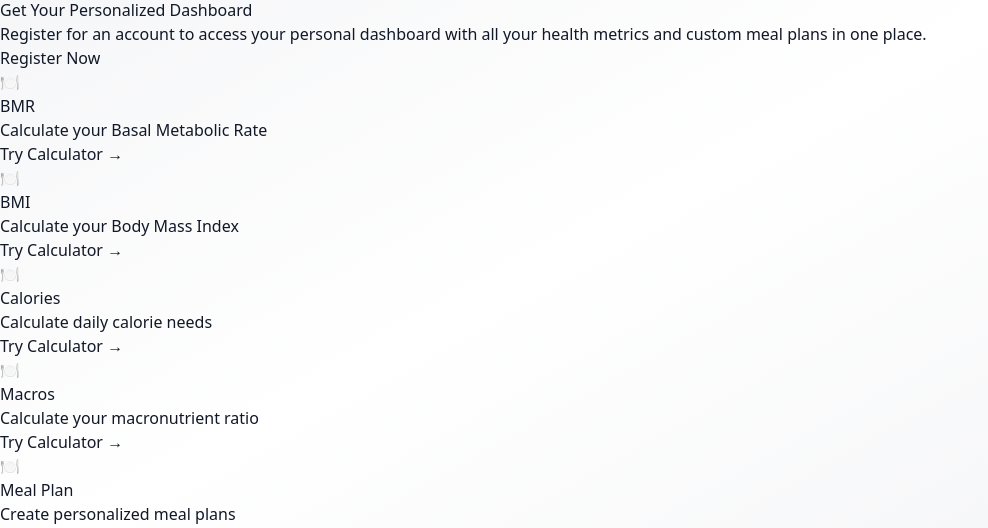
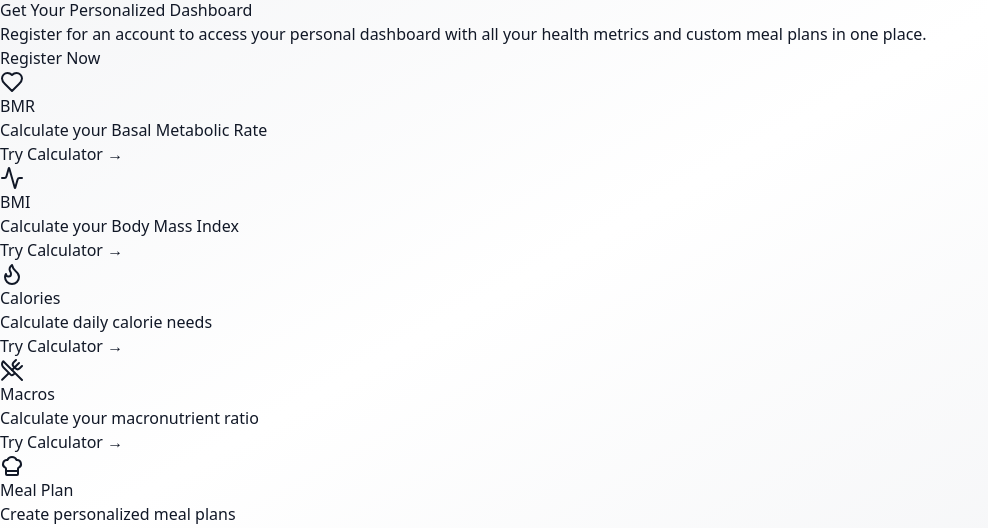
Before and after one commit to penahaliyev/nutrition-calculator, a Next.js app: page / in a window 1280 px wide. Shown: the part 146-674 px from the top of the page, without its empty margins (0-988 px from the left). Built offline with nearby package versions, Linux system fonts and the light colour scheme.

Commit message:
upd7apr0237

```diff
--- a/pages/index.js
+++ b/pages/index.js
@@ -1,7 +1,41 @@
 
 import Head from 'next/head'
+import { Heart, Activity, Flame, UtensilsCrossed, ChefHat } from 'lucide-react'
 
 export default function Home() {
+  const tools = [
+    {
+      title: 'BMR',
+      desc: 'Calculate your Basal Metabolic Rate',
+      icon: <Heart className="w-5 h-5" />,
+      color: 'blue'
+    },
+    {
+      title: 'BMI',
+      desc: 'Calculate your Body Mass Index',
+      icon: <Activity className="w-5 h-5" />,
+      color: 'green'
+    },
+    {
+      title: 'Calories',
+      desc: 'Calculate daily calorie needs',
+      icon: <Flame className="w-5 h-5" />,
+      color: 'orange'
+    },
+    {
+      title: 'Macros',
+      desc: 'Calculate your macronutrient ratio',
+      icon: <UtensilsCrossed className="w-5 h-5" />,
+      color: 'purple'
+    },
+    {
+      title: 'Meal Plan',
+      desc: 'Create personalized meal plans',
+      icon: <ChefHat className="w-5 h-5" />,
+      color: 'rose'
+    }
+  ];
+
   return (
     <>
       <Head>
@@ -38,16 +72,10 @@ export default function Home() {
         </section>
 
         <section className="py-16 px-8 grid grid-cols-1 sm:grid-cols-2 md:grid-cols-3 lg:grid-cols-5 gap-6 max-w-6xl mx-auto">
-          {[
-            { title: 'BMR', desc: 'Calculate your Basal Metabolic Rate', color: 'blue' },
-            { title: 'BMI', desc: 'Calculate your Body Mass Index', color: 'green' },
-            { title: 'Calories', desc: 'Calculate daily calorie needs', color: 'orange' },
-            { title: 'Macros', desc: 'Calculate your macronutrient ratio', color: 'purple' },
-            { title: 'Meal Plan', desc: 'Create personalized meal plans', color: 'rose' },
-          ].map((item) => (
+          {tools.map((item) => (
             <div key={item.title} className="bg-white rounded-xl p-6 border text-left shadow-sm hover:shadow-md transition">
               <div className={`w-10 h-10 rounded-full bg-${item.color}-100 text-${item.color}-600 flex items-center justify-center mb-4`}>
-                <span className="text-xl">🍽️</span>
+                {item.icon}
               </div>
               <h3 className="font-semibold text-gray-800">{item.title}</h3>
               <p className="text-sm text-gray-600 mb-2">{item.desc}</p>
```
